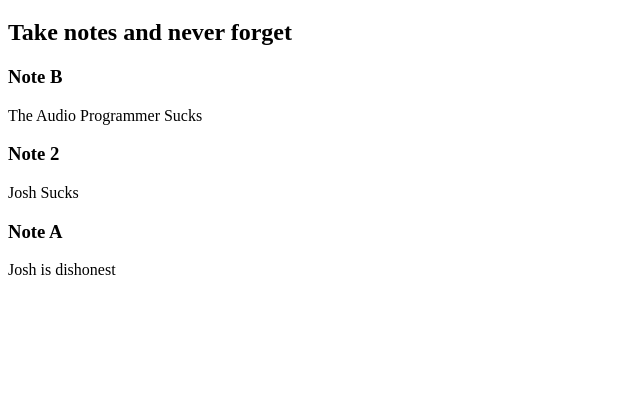
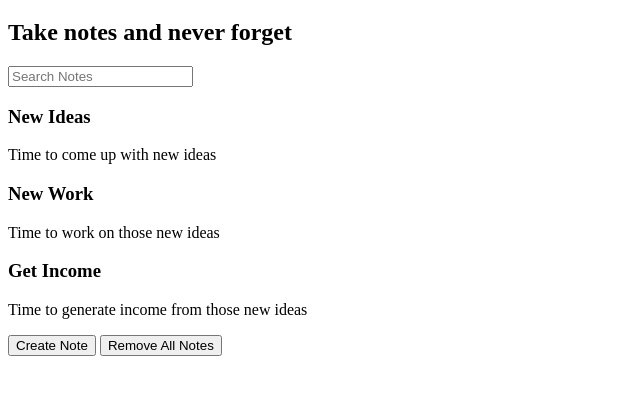
Before and after one commit to StuLast/Notes-App-Demo, a website: page public_html/index.html in a window 1280 px wide. Shown: the part 61-456 px from the top of the page, without its empty margins (0-640 px from the left). Drawn offline with Linux system fonts and the light colour scheme.

Commit message:
Implement live search

```diff
--- a/public_html/assets/js/main.js
+++ b/public_html/assets/js/main.js
@@ -1,34 +1,70 @@
-console.log("JS reporting for duty");
-
+//Setup temp data objects
+//=======================
 
 const notes = [
     {
-        title: 'Note B',
-        body: 'The Audio Programmer Sucks'
+        title: 'New Ideas',
+        body: 'Time to come up with new ideas'
     },
     {
-        title: 'Note 2',
-        body: 'Josh Sucks'
+        title: 'New Work',
+        body: 'Time to work on those new ideas'
     },
     {
-        title: 'Note A',
-        body: 'Josh is dishonest'
+        title: 'Get Income',
+        body: 'Time to generate income from those new ideas'
     },
 ];
 
-const getNotes = (notes) => {
-    notes.forEach((note) => {
-        renderNote(note);
-    })
+const filters = {
+    searchText: '',
 }
+
+//Dynamic data rendering
+//======================
 
 const renderNote = (note) => {
     const newNoteDiv = document.createElement('div');
+    newNoteDiv.className = "note";
     let html = "";
     html += `<h3>${note.title}</h3>`;
     html += `<p>${note.body}</p>`;
     newNoteDiv.innerHTML = html;
-    document.querySelector('#app').appendChild(newNoteDiv);
+    document.querySelector('#notes').appendChild(newNoteDiv);
 }
 
-getNotes(notes);
+const renderNotes = (notes, filters) => {
+    const filteredNotes = notes.filter((note) => {
+        return note.title.toLowerCase().includes(filters.searchText.toLowerCase());
+    });
+    document.querySelector('#notes').innerHTML = "";
+    filteredNotes.forEach((note) => {
+        renderNote(note);
+    });
+};
+
+//On Startup
+
+renderNotes(notes, filters);
+
+//Event Listeners
+
+document.querySelector("#btn-add-note").addEventListener('click', (e) => {
+    e.preventDefault();
+    e.target.textContent = 'This button has been clicked';
+    console.log('Add Note button clicked');
+});
+
+document.querySelector('#btn-remove-all-notes').addEventListener('click', (e) => {
+    e.preventDefault();
+    console.log('Removing all notes');
+    document.querySelectorAll('#notes.note').forEach((note) => {
+        note.remove();
+    });
+});
+
+document.querySelector('#inp-search').addEventListener('input', (e) => {
+    e.preventDefault();
+    filters.searchText = e.target.value
+    renderNotes(notes, filters);
+})
--- a/public_html/index.html
+++ b/public_html/index.html
@@ -9,7 +9,10 @@
     <body>
         <h1>This is my basic Notes App</h1>
         <h2>Take notes and never forget</h2>
-        <div id="app"></div>
+        <input id="inp-search" name="inp-search" type="text" placeholder="Search Notes">
+        <div id="notes"></div>
+        <button id="btn-add-note">Create Note</button>
+        <button id="btn-remove-all-notes">Remove All Notes</button>
         <script src="./assets/js/main.js"></script>
     </body>
 </html>
```
